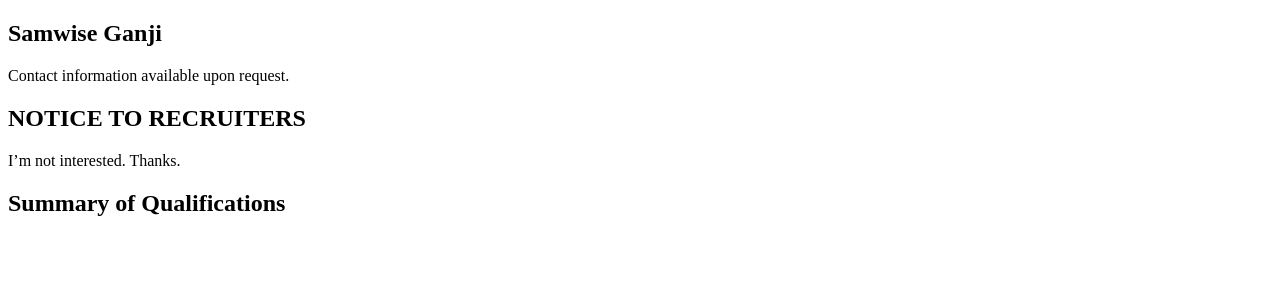
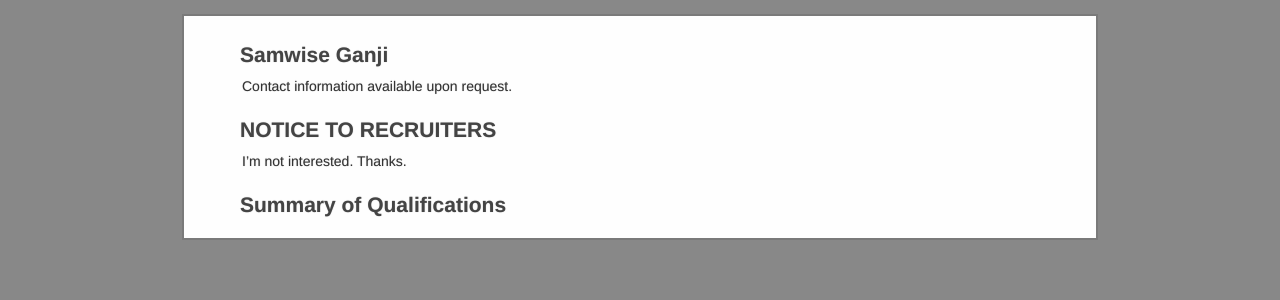
Before and after one commit to shalomb/shalomb, a Jekyll site: the page built from resume.md, in a window 1280 px wide. Shown: the top 300 px of the page. Built offline with Jekyll 4.4.1, drawn with Linux system fonts in a browser that asks for light colours.

Commit message:
'Move default.css back into /css/'

```diff
--- a/_layouts/default.html
+++ b/_layouts/default.html
@@ -7,7 +7,7 @@
   <meta name="generator" content="pandoc" />
   <title>{{ page.title }}</title>
   <style type="text/css">code{white-space: pre;}</style>
-  <link rel="stylesheet" href="/_layouts/default.css" type="text/css" />
+  <link rel="stylesheet" href="/css/default.css" type="text/css" />
 </head>
 
 <body>
```
